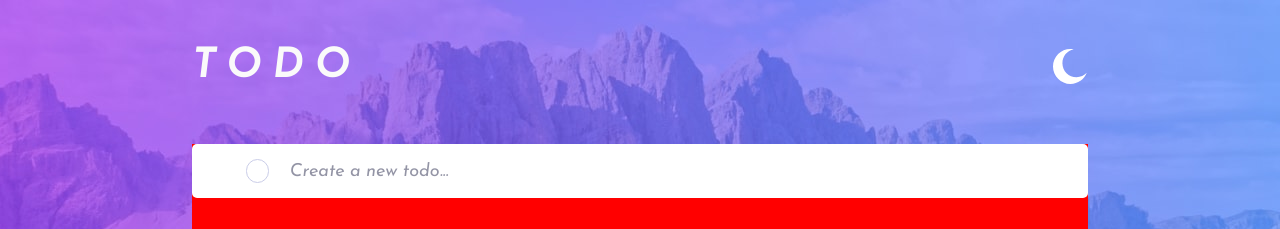
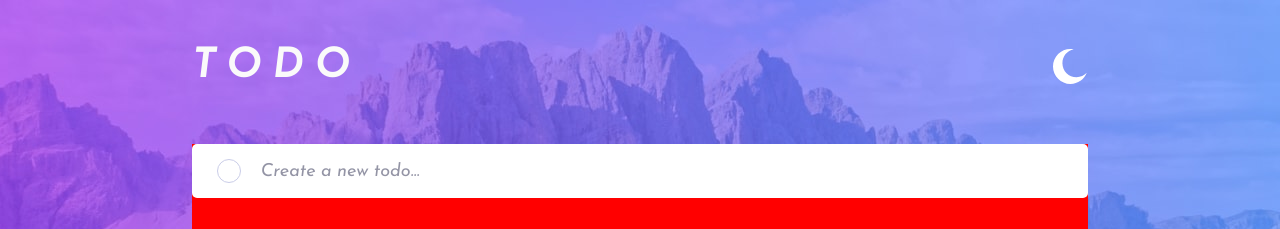
Before and after one commit to NastaranMO/todo, a React (Create React App) app: page / in a window 1280 px wide. Shown: the top 229 px of the page. Built offline with nearby package versions, Linux system fonts and the light colour scheme.

Commit message:
fix width

```diff
--- a/src/components/InputField/index.scss
+++ b/src/components/InputField/index.scss
@@ -1,24 +1,20 @@
 @import '../../colors.scss';
 .form {
-  width: 94%;
-  padding-left: 6%;
+  width: 100%;
   background-color: white;
   display: flex;
   align-items: center;
   border-radius: 5px;
   height: 3em;
   @media (min-width: 1400px) {
-    width: 96%;
-    padding-left: 4%;
     height: 4em;
   }
 
   input {
-    width: 90%;
+    max-width: 90%;
     border: none;
     // background-color: red;
     @media (min-width: 800px) {
-      width: 92%;
     }
   }
 
@@ -31,16 +27,15 @@
   }
 
   div {
-    width: 10%;
+    width: max-content;
+    margin-left: 0.7em;
     // background-color: green;
-    @media (min-width: 800px) {
-      width: 5%;
-    }
     .circle {
       border: 1px solid $light-grayish-blue;
       border-radius: 50px;
       width: 1.2em;
       height: 1.2em;
+      margin-right: 1em;
     }
   }
 }
```
